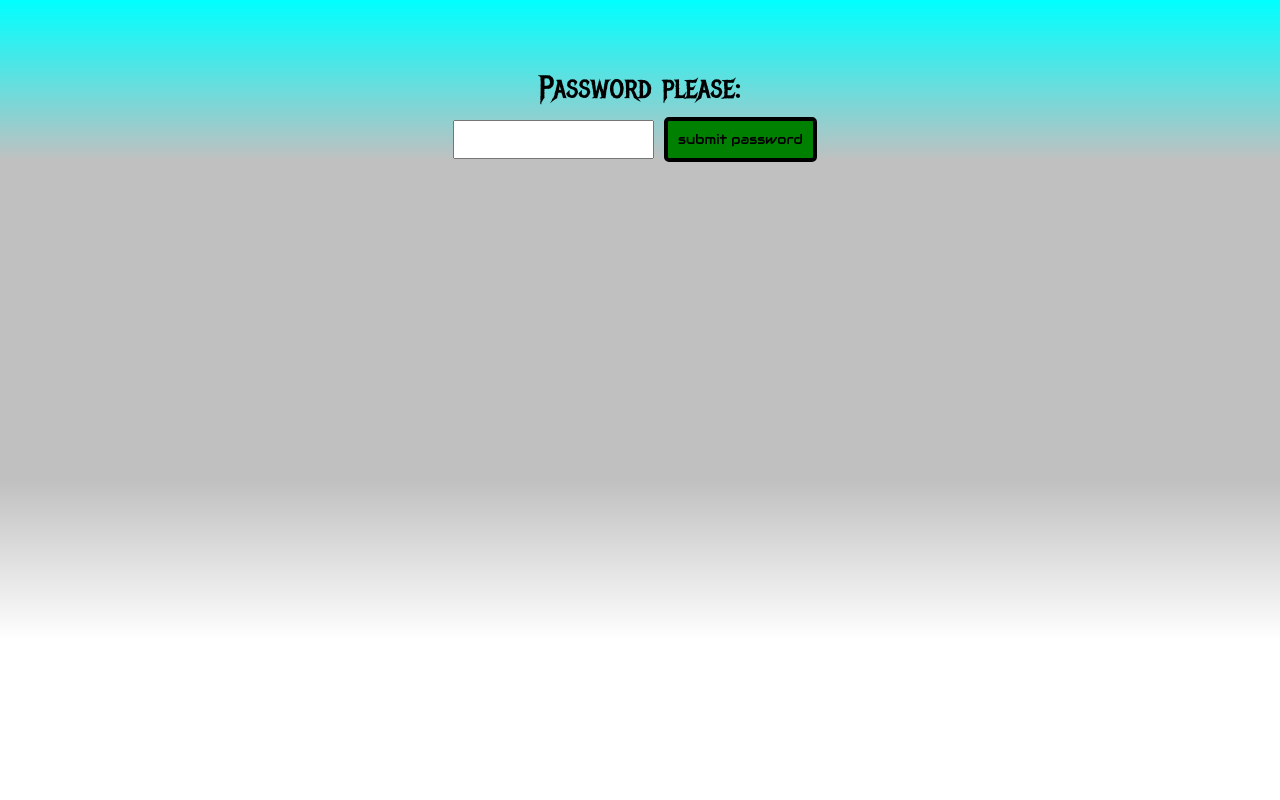
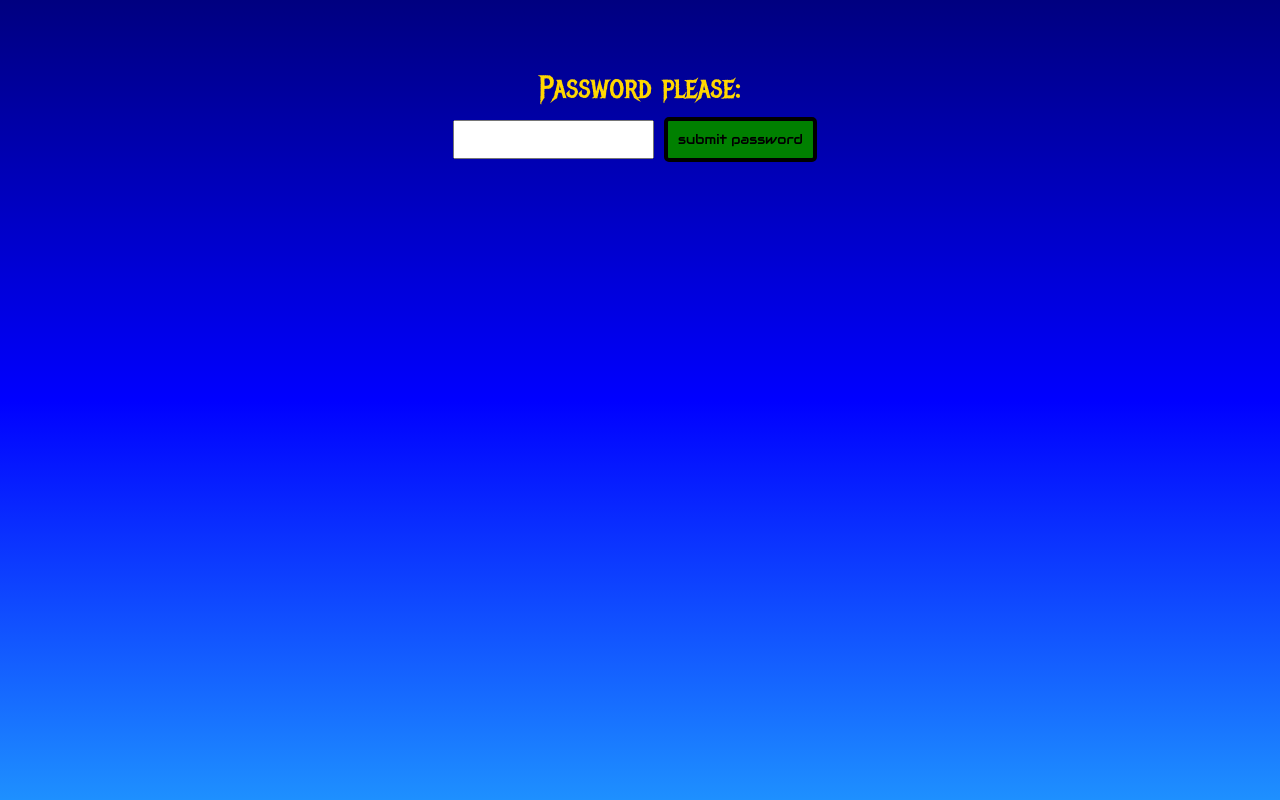
Before and after one commit to irtep/xathelp, a website: page views/index.html in a window 1280 px wide. Shown: the top 800 px of the page. Drawn offline with Linux system fonts and the light colour scheme.

Commit message:
Update style.css

```diff
--- a/public/style.css
+++ b/public/style.css
@@ -7,13 +7,13 @@
   padding: 10px;
 }
 body {
-  color: black;
+  color: yellow;
   text-shadow: 0 0 4px #FFF
   margin: 0;
   background-repeat: no-repeat;
   background-attachment: fixed;
-  background-color: silver;
-  background-image: linear-gradient(cyan, silver, silver, silver, white, white);
+  background-color: DarkTurquoise;
+  background-image: linear-gradient(navy, blue, dodgerBlue);
 }
 #container {
   /*
@@ -80,6 +80,6 @@ input[type=button]:hover {
 #passAsker {
   font-family: 'Metal Mania', cursive;
   font-size: 200%;
-  color: black;
+  color: gold;
   margin: 10px;
 }
```
